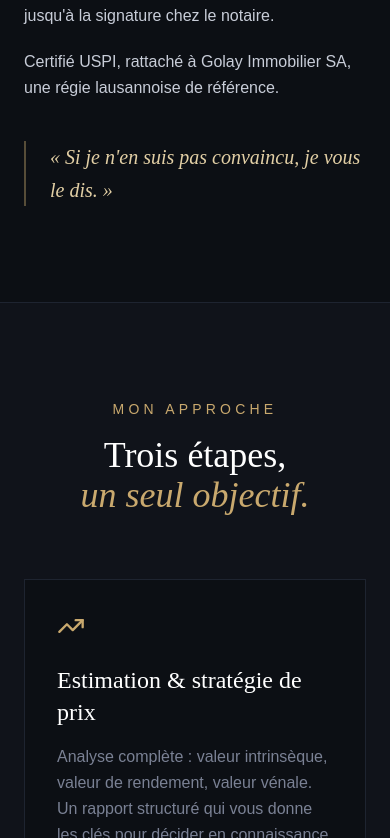
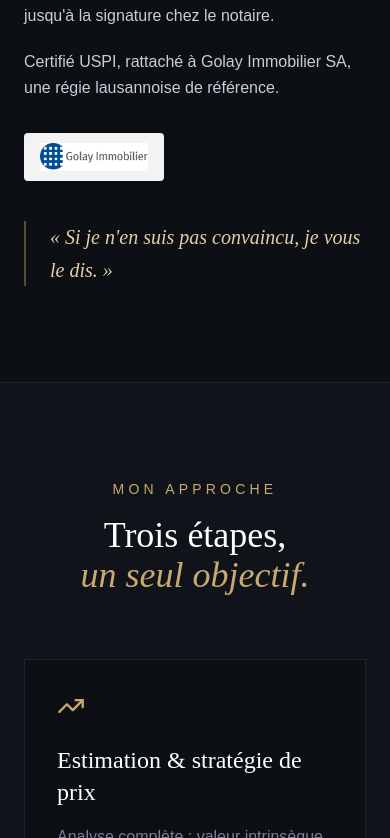
Before and after one commit to Sinseed/maison-praet, a Next.js app: page / in a window 390 px wide. Shown: the part 2306-3144 px from the top of the page. Built offline with nearby package versions, Linux system fonts and the light colour scheme.

Commit message:
fix: logo Golay intégré dans section À propos (fond blanc arrondi, cliquable)
- Déplacé du footer vers la section À propos (sous 'rattaché à Golay Immobilier SA')
- Fond blanc arrondi pour intégrer proprement sur le design sombre
- Footer revenu à sa version clean d'origine

```diff
--- a/app/page.tsx
+++ b/app/page.tsx
@@ -55,6 +55,9 @@ function About() {
             <p>Depuis plus de six ans, j&apos;accompagne des propriétaires sur l&apos;ensemble de l&apos;arc lémanique et du Gros-de-Vaud. Chaque mandat est traité avec la même rigueur : estimation fondée, stratégie de prix réaliste, suivi transparent jusqu&apos;à la signature chez le notaire.</p>
             <p>Certifié USPI, rattaché à Golay Immobilier SA, une régie lausannoise de référence.</p>
           </div>
+          <a href="https://www.golay-immobilier.ch" target="_blank" rel="noopener noreferrer" className="inline-flex items-center gap-3 mt-8 px-4 py-2.5 bg-white/95 rounded hover:bg-white transition-colors">
+            <img src="/photos/logo-golay.jpg" alt="Golay Immobilier SA" className="h-7 object-contain" />
+          </a>
           <blockquote className="mt-10 pl-6 border-l-2 border-brand-gold/40"><p className="font-display text-xl italic text-brand-goldLight leading-relaxed">&laquo;&nbsp;Si je n&apos;en suis pas convaincu, je vous le dis.&nbsp;&raquo;</p></blockquote>
         </div>
       </div>
@@ -234,14 +237,9 @@ function Contact() {
 
 function Footer() {
   return (
-    <footer className="max-w-7xl mx-auto px-6 py-10 flex flex-col items-center gap-6">
-      <a href="https://www.golay-immobilier.ch" target="_blank" rel="noopener noreferrer" className="opacity-70 hover:opacity-100 transition-opacity">
-        <img src="/photos/logo-golay.jpg" alt="Golay Immobilier SA" className="h-12 object-contain" />
-      </a>
-      <div className="flex flex-col sm:flex-row items-center justify-between w-full gap-4">
-        <p className="font-display text-lg text-white">Maison <span className="text-brand-gold">Praet</span></p>
-        <p className="font-body text-xs text-brand-muted tracking-wider">© {new Date().getFullYear()} Thomas Praet · Golay Immobilier SA · Tous droits réservés</p>
-      </div>
+    <footer className="max-w-7xl mx-auto px-6 py-10 flex flex-col sm:flex-row items-center justify-between gap-4">
+      <p className="font-display text-lg text-white">Maison <span className="text-brand-gold">Praet</span></p>
+      <p className="font-body text-xs text-brand-muted tracking-wider">© {new Date().getFullYear()} Thomas Praet · Golay Immobilier SA · Tous droits réservés</p>
     </footer>
   )
 }
```
